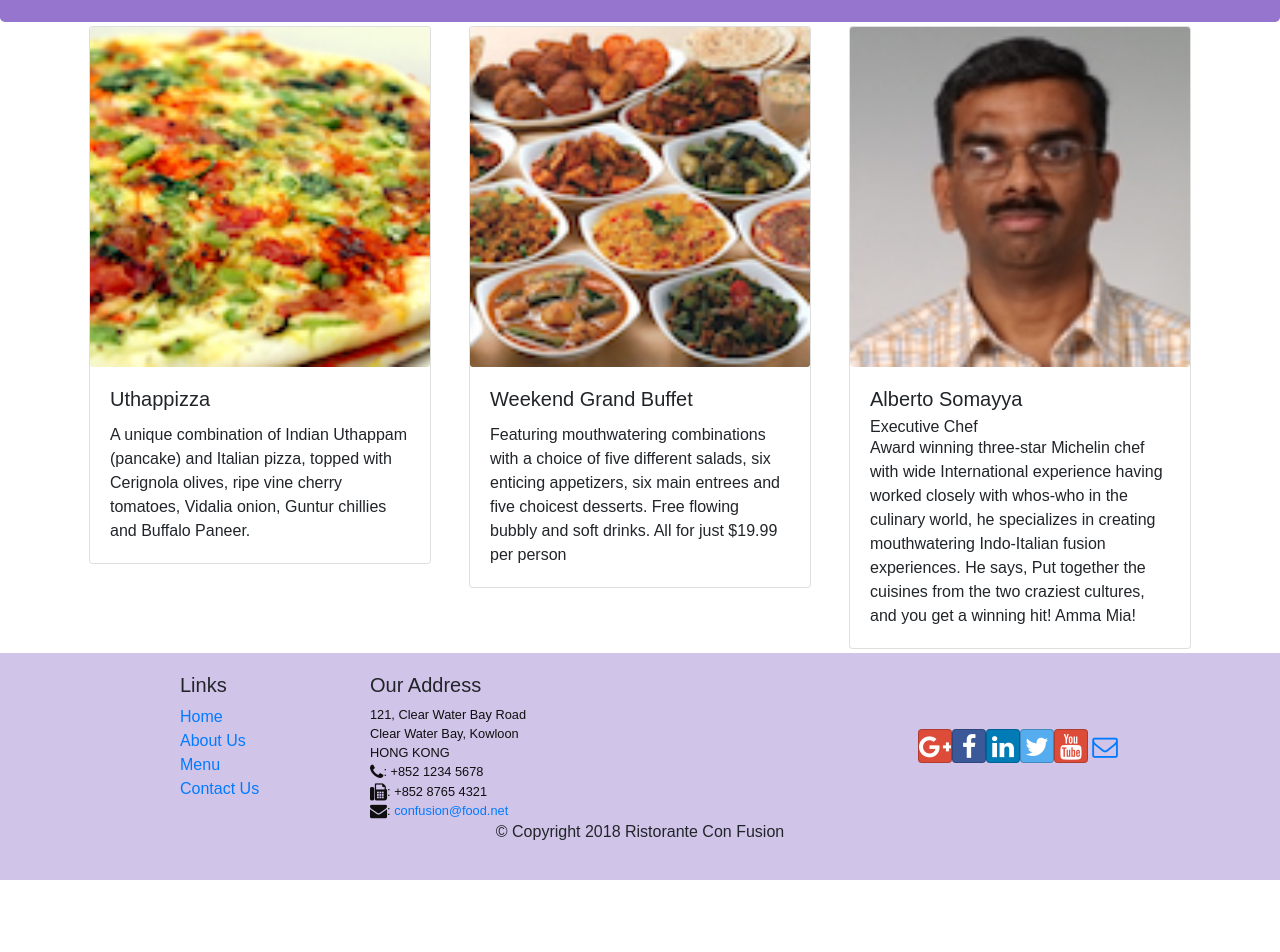
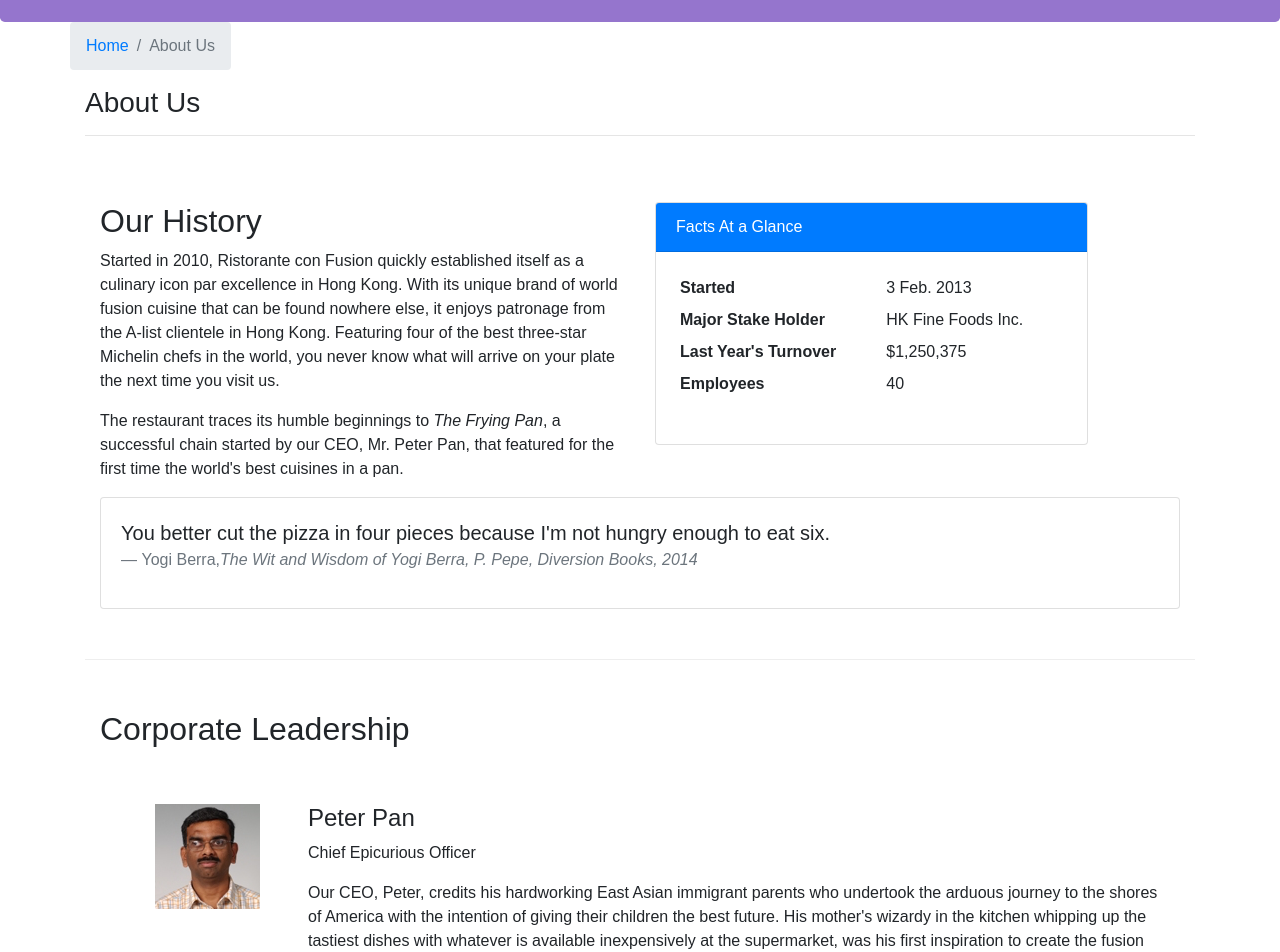
Before and after one commit to AI-prodev/create_react_App, a React (Create React App) app in the folder confusion/: page /aboutus in a window 1280 px wide. Before the commit this address led to /home. Shown: the part 320-1272 px from the top of the page. Before the commit the page ends 1200 px from the top, so only its background shows below. Built offline with nearby package versions, Linux system fonts and the light colour scheme.

Commit message:
Assignment2

```diff
--- /dev/null
+++ b/confusion/src/components/AboutComponent.js
@@ -0,0 +1,99 @@
+import React from 'react';
+import { Breadcrumb, BreadcrumbItem, Card, CardBody, CardHeader, Media } from 'reactstrap';
+import { Link } from 'react-router-dom';
+
+function RenderLeader({leader}) {
+    return(
+        <div key={leader.id} className="col-12 mt-5">
+            <Media tag="li">
+                <Media left middle>
+                    <Media object src={leader.image} alt={leader.name} />
+                </Media>
+                <Media body className="ml-5">
+                <Media heading>{leader.name}</Media>
+                    <p>{leader.designation}</p>
+                    <p>{leader.description}</p>
+                </Media>
+            </Media>
+        </div>
+    );
+}
+
+
+function About(props) {
+
+    const leaders = props.leaders.map((leader) => {
+        return (
+            <RenderLeader leader={leader}/>
+
+        );
+    });
+
+
+
+    return(
+        <div className="container">
+            <div className="row">
+                <Breadcrumb>
+                    <BreadcrumbItem><Link to="/home">Home</Link></BreadcrumbItem>
+                    <BreadcrumbItem active>About Us</BreadcrumbItem>
+                </Breadcrumb>
+                <div className="col-12">
+                    <h3>About Us</h3>
+                    <hr />
+                </div>
+            </div>
+            <div className="row row-content">
+                <div className="col-12 col-md-6">
+                    <h2>Our History</h2>
+                    <p>Started in 2010, Ristorante con Fusion quickly established itself as a culinary icon par excellence in Hong Kong. With its unique brand of world fusion cuisine that can be found nowhere else, it enjoys patronage from the A-list clientele in Hong Kong.  Featuring four of the best three-star Michelin chefs in the world, you never know what will arrive on your plate the next time you visit us.</p>
+                    <p>The restaurant traces its humble beginnings to <em>The Frying Pan</em>, a successful chain started by our CEO, Mr. Peter Pan, that featured for the first time the world's best cuisines in a pan.</p>
+                </div>
+                <div className="col-12 col-md-5">
+                    <Card>
+                        <CardHeader className="bg-primary text-white">Facts At a Glance</CardHeader>
+                        <CardBody>
+                            <dl className="row p-1">
+                                <dt className="col-6">Started</dt>
+                                <dd className="col-6">3 Feb. 2013</dd>
+                                <dt className="col-6">Major Stake Holder</dt>
+                                <dd className="col-6">HK Fine Foods Inc.</dd>
+                                <dt className="col-6">Last Year's Turnover</dt>
+                                <dd className="col-6">$1,250,375</dd>
+                                <dt className="col-6">Employees</dt>
+                                <dd className="col-6">40</dd>
+                            </dl>
+                        </CardBody>
+                    </Card>
+                </div>
+                <div className="col-12">
+                    <Card>
+                        <CardBody className="bg-faded">
+                            <blockquote className="blockquote">
+                                <p className="mb-0">You better cut the pizza in four pieces because
+                                    I'm not hungry enough to eat six.</p>
+                                <footer className="blockquote-footer">Yogi Berra,
+                                <cite title="Source Title">The Wit and Wisdom of Yogi Berra,
+                                    P. Pepe, Diversion Books, 2014</cite>
+                                </footer>
+                            </blockquote>
+                        </CardBody>
+                    </Card>
+                </div>
+            </div>
+            <div className="row row-content">
+                <div className="col-12">
+                    <h2>Corporate Leadership</h2>
+                </div>
+                <div className="col-12">
+                    <Media list>
+                        {leaders}
+
+                    </Media>
+                </div>
+            </div>
+        </div>
+    );
+}
+
+export default About;
--- a/confusion/src/components/DishdetailComponent.js
+++ b/confusion/src/components/DishdetailComponent.js
@@ -1,4 +1,4 @@
-import React, {Component} from 'react';
+import React from 'react';
 import { Card, CardImg, CardText, CardBody,CardTitle, Breadcrumb, BreadcrumbItem } from 'reactstrap';
 import { Link } from 'react-router-dom';
 
--- a/confusion/src/components/MainComponent.js
+++ b/confusion/src/components/MainComponent.js
@@ -1,14 +1,18 @@
 import React, { Component } from 'react';
+
 import Home from './HomeComponent';
+import About from './AboutComponent';
 import Menu from './MenuComponent';
 import Contact from './ContactComponent';
 import DishDetail from './DishdetailComponent';
 import Header from './HeaderComponent';
 import Footer from './FooterComponent';
+
 import { DISHES } from '../shared/dishes';
 import { COMMENTS } from '../shared/comments';
 import { PROMOTIONS } from '../shared/promotions';
 import { LEADERS } from '../shared/leaders';
+
 import { Switch, Route, Redirect } from 'react-router-dom';
 
 class Main extends Component {
@@ -49,6 +53,7 @@ class Main extends Component {
         <Header />
         <Switch>
               <Route path='/home' component={HomePage} />
+              <Route exact path='/aboutus' component={() => <About leaders={this.state.leaders} />} />
               <Route exact path='/menu' component={() => <Menu dishes={this.state.dishes} />} />
               <Route path='/menu/:dishId' component={DishWithId} />
               <Route exact path='/contactus' component={Contact} />
```
